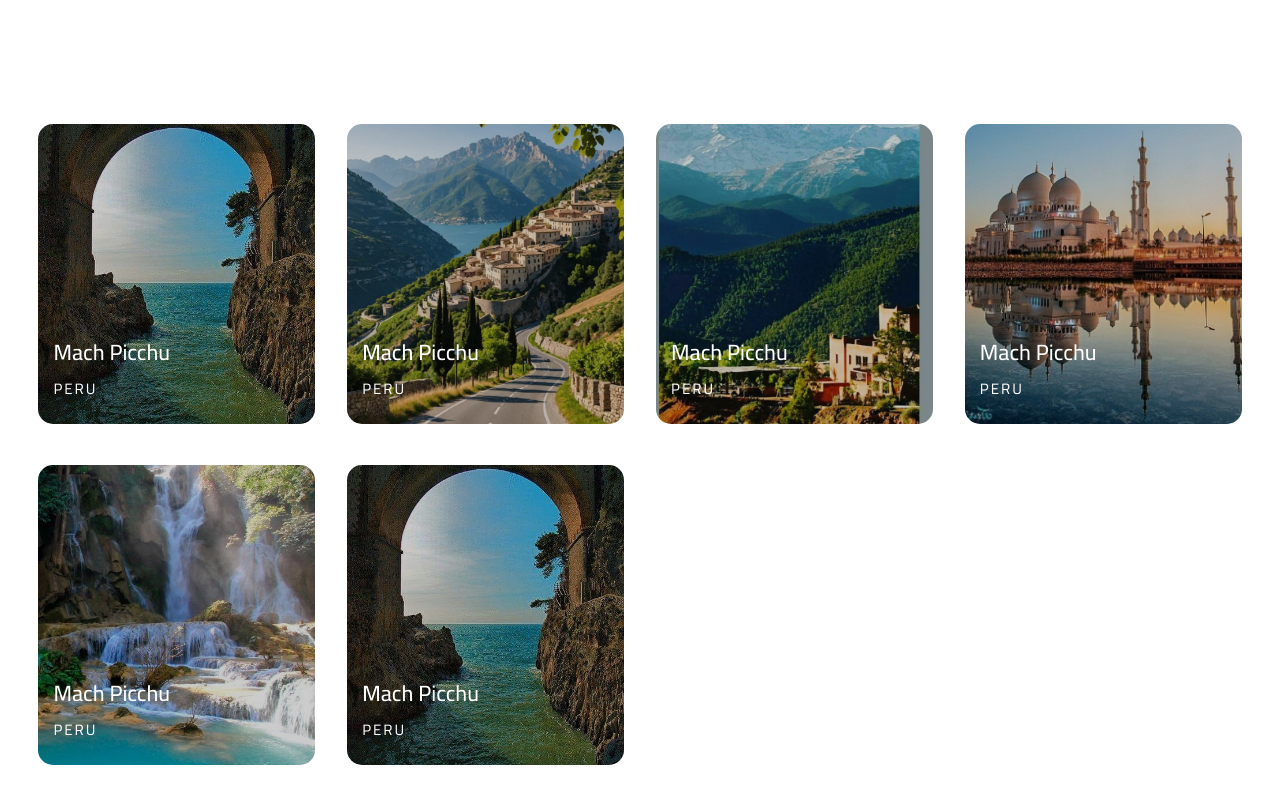
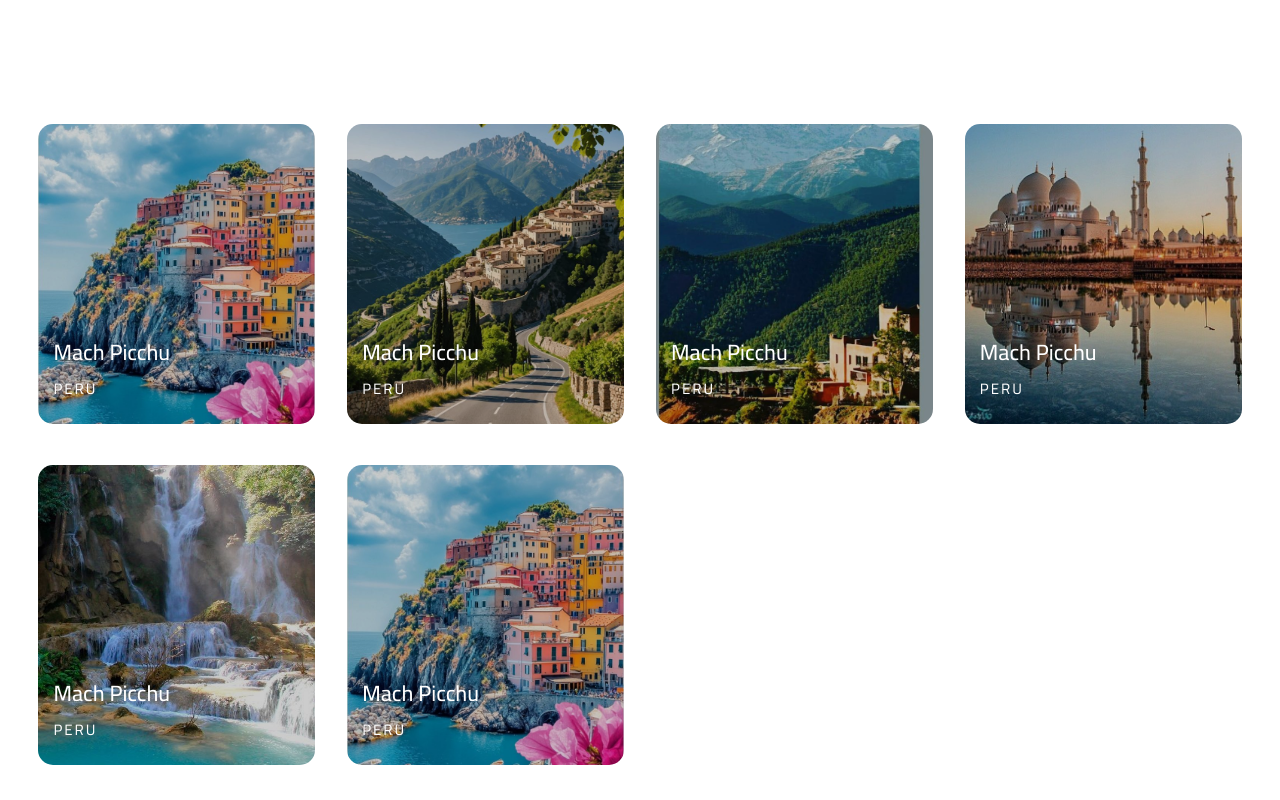
Before and after one commit to lamya22422/travel-website, a plain HTML site: page index.html in a window 1280 px wide. Shown: the part 2720-3520 px from the top of the page. Drawn offline with nearby package versions, Linux system fonts and the light colour scheme.

Commit message:
Fix image filename for GitHub Pages

```diff
--- a/index.html
+++ b/index.html
@@ -162,7 +162,7 @@
 
             <div class="destination-content">
                 <div class="col-content">
-                    <img src="./imge/amalfi-coast.jpg" >
+                    <img src="./imge/تنزيل (7).jfif" >
                     <h5>Mach Picchu</h5>
                     <p>PERU</p>
                 </div>
@@ -192,7 +192,7 @@
                 </div>
 
                 <div class="col-content">
-                    <img src="./imge/amalfi-coast.jpg" >
+                    <img src="./imge/تنزيل (7).jfif" >
                     <h5>Mach Picchu</h5>
                     <p>PERU</p>
                 </div>
```
